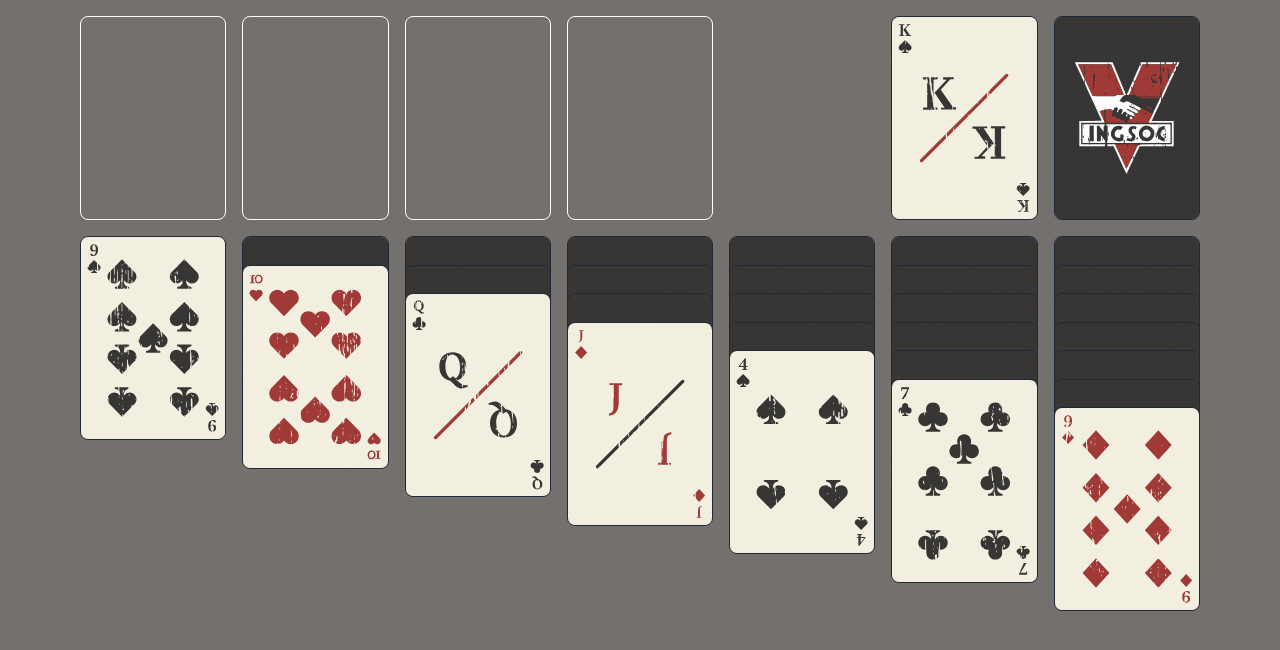
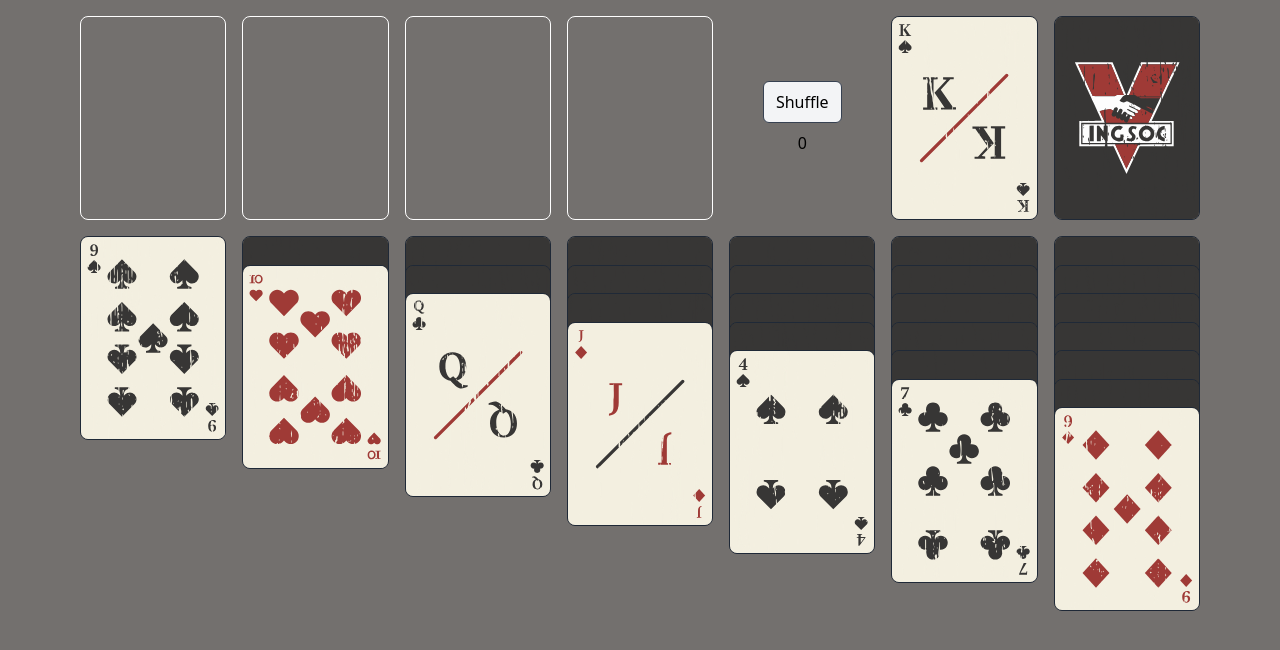
Before and after one commit to jschoder/1984-solitaire, a React (Vite) app: page / in a window 1280 px wide. Shown: the top 650 px of the page. Built offline with nearby package versions, Linux system fonts and the light colour scheme.

Commit message:
Add undesigned shuffle button + counter

```diff
--- a/src/containers/Board/index.tsx
+++ b/src/containers/Board/index.tsx
@@ -16,6 +16,7 @@ const BoardLayout = () => {
     | undefined
   >()
 
+  const counterState = useStore((state: GameState) => state.counter)
   const drawState = useStore((state: GameState) => state.draw)
   const foundationState = useStore((state: GameState) => state.foundation)
   const stockState = useStore((state: GameState) => state.stock)
@@ -30,6 +31,7 @@ const BoardLayout = () => {
     shufflePile()
   }, [])
 
+  // TODO design shuffle button + counter
   return (
     <>
       <DndContext
@@ -63,7 +65,15 @@ const BoardLayout = () => {
               placement={{ area: 'foundation', stack }}
             />
           ))}
-          <div />
+          <div className='flex flex-col items-center justify-center gap-2'>
+            <button
+              className='bg-gray-100 border border-gray-700 rounded-md px-3 py-2'
+              onClick={shufflePile}
+            >
+              Shuffle
+            </button>
+            <div className='text-center'>{counterState}</div>
+          </div>
           <CardStack
             cards={drawState}
             flatStack
--- a/src/model/Game.ts
+++ b/src/model/Game.ts
@@ -13,6 +13,7 @@ export type GameState = Game & {
 }
 
 const useGameStore = create<GameState>((set, get) => ({
+  counter: 0,
   tableau: [[], [], [], [], [], [], []],
   foundation: [[], [], [], []],
   stock: [],
@@ -78,6 +79,7 @@ const useGameStore = create<GameState>((set, get) => ({
         }
       }
       return {
+        counter: state.counter + 1,
         stock: [...stock],
         draw: [...draw],
       }
@@ -133,6 +135,7 @@ const useGameStore = create<GameState>((set, get) => ({
           throw new Error('Invalid drop target: ' + to.area)
       }
       return {
+        counter: state.counter + 1,
         foundation: [...foundation],
         tableau: [...tableau],
         draw: [...draw],
@@ -173,6 +176,7 @@ const useGameStore = create<GameState>((set, get) => ({
       const draw = firstDrawnCard ? [{ ...firstDrawnCard, faceUp: true }] : []
       const stock = cards
       return {
+        counter: 0,
         foundation: [[], [], [], []],
         tableau,
         draw,
--- a/src/types/game.ts
+++ b/src/types/game.ts
@@ -1,6 +1,7 @@
 import { Card } from './card'
 
 export type Game = {
+  counter: number
   tableau: Card[][]
   foundation: Card[][]
   stock: Card[]
```
Also changed, not shown: tests/model/gameStore.mock.ts (+1 -0 lines), tests/model/toBeValidGameData.ts (+3 -1 lines), 1 other file (tests, documents, lock files or other folders).
